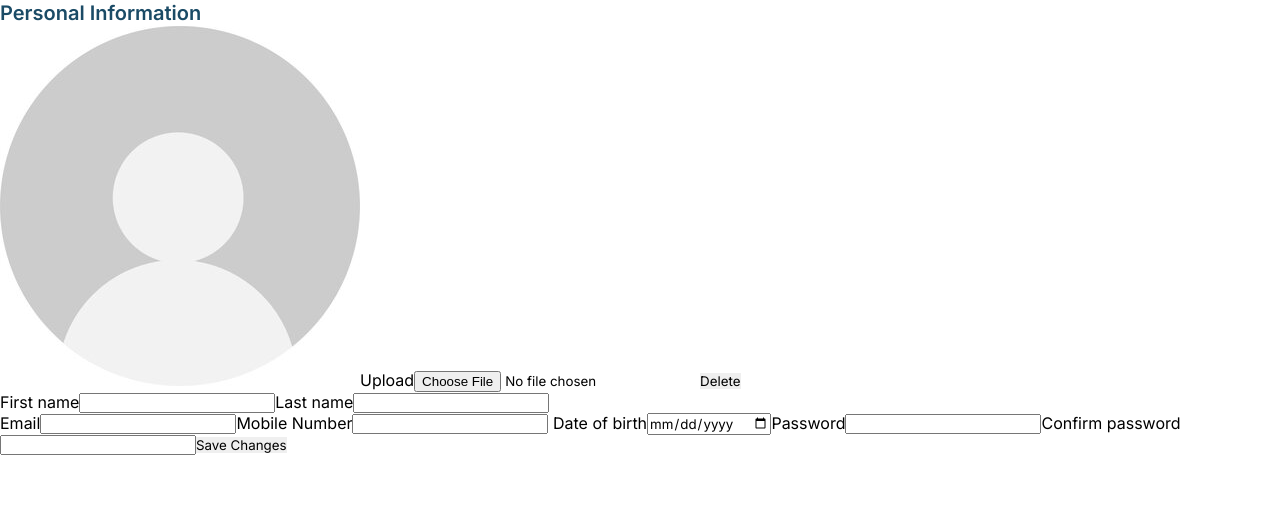
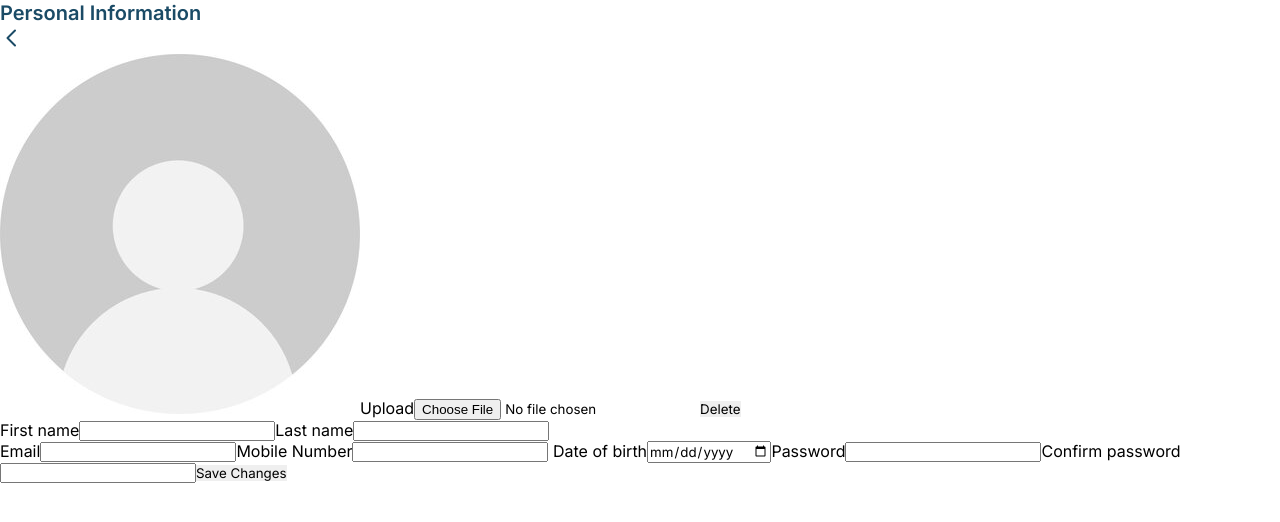
Before and after one commit to Gabriel-Lassen/E-Commerce-CodeVerse, a React (Vite) app in the folder codeverse/: page /profile/personalinformation in a window 1280 px wide. Shown: the top 522 px of the page. Built offline with nearby package versions, Linux system fonts and the light colour scheme.

Commit message:
add: arrow

```diff
--- a/codeverse/src/components/Personal-information/index.jsx
+++ b/codeverse/src/components/Personal-information/index.jsx
@@ -1,11 +1,13 @@
 import styles from "./styles.module.scss";
 import user from "../../assets/imgs/imagemUser.jpg";
+import arrow from "../../assets/imgs/arrow.svg";
 
 function ProfileInformation() {
   return (
     <div className={styles.container}>
       <div className={styles.profile}>
         <h1>Personal Information</h1>
+        <img src={arrow}/>
         <div className={styles.avatar}>
           <img src={user} />
           <label>
```
Also changed, not shown: codeverse/src/assets/imgs/arrow.svg (added).
